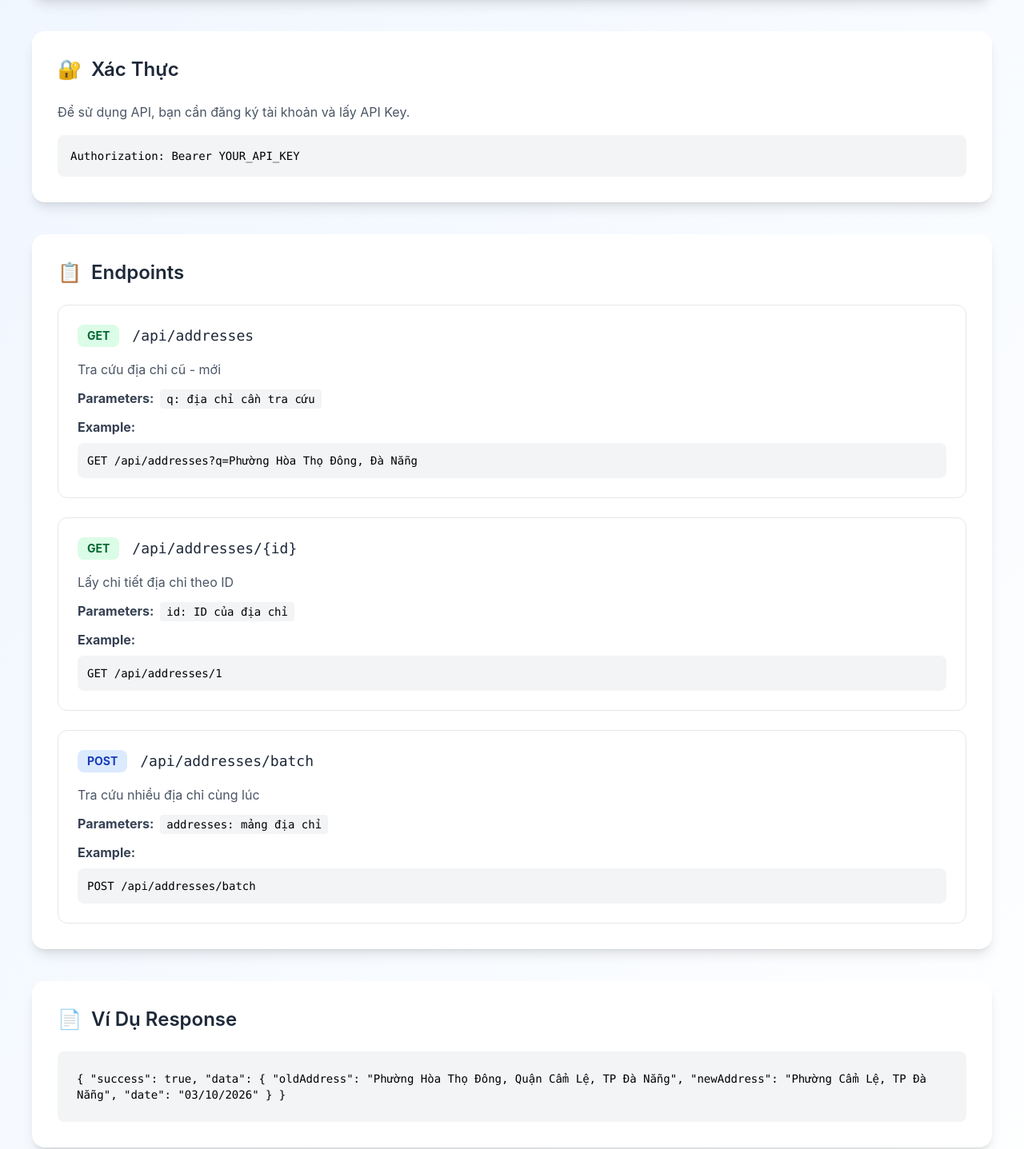
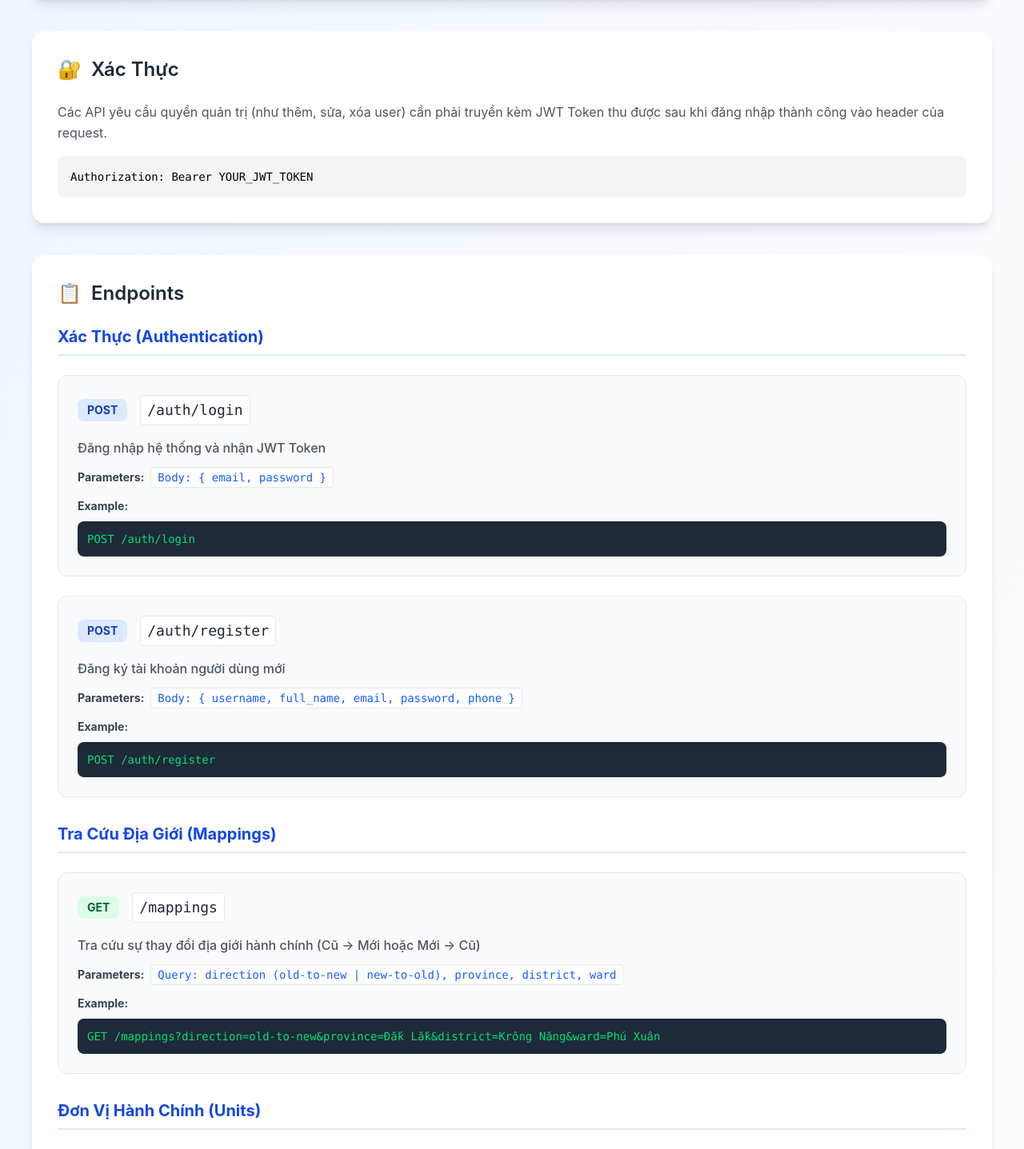
Before and after one commit to hieunieitdevelopment-jpg/mini-project-internship, a React app in the folder Frontend/: page /api in a window 1280 px wide. Shown: the part 486-1923 px from the top of the page at 80% size. Built offline with nearby package versions, Linux system fonts and the light colour scheme; the HTML template or start-up script is replaced by a standard one.

Commit message:
feat: Hoàn thiện tính năng xác thực, bảo vệ route Admin và tối ưu bản đồ tra cứu

```diff
--- a/Frontend/src/pages/Api.jsx
+++ b/Frontend/src/pages/Api.jsx
@@ -1,26 +1,76 @@
 function Api() {
 
-  const endpoints = [
+  const apiGroups = [
+    {
+      category: "Xác Thực (Authentication)",
+      endpoints: [
+        {
+          method: "POST",
+          path: "/auth/login",
+          description: "Đăng nhập hệ thống và nhận JWT Token",
+          params: "Body: { email, password }",
+          example: 'POST /auth/login'
+        },
+        {
+          method: "POST",
+          path: "/auth/register",
+          description: "Đăng ký tài khoản người dùng mới",
+          params: "Body: { username, full_name, email, password, phone }",
+          example: 'POST /auth/register'
+        }
+      ]
+    },
+    {
+      category: "Tra Cứu Địa Giới (Mappings)",
+      endpoints: [
         {
           method: "GET",
-      path: "/api/addresses",
-      description: "Tra cứu địa chỉ cũ - mới",
-      params: "q: địa chỉ cần tra cứu",
-      example: "GET /api/addresses?q=Phường Hòa Thọ Đông, Đà Nẵng"
+          path: "/mappings",
+          description: "Tra cứu sự thay đổi địa giới hành chính (Cũ -> Mới hoặc Mới -> Cũ)",
+          params: "Query: direction (old-to-new | new-to-old), province, district, ward",
+          example: "GET /mappings?direction=old-to-new&province=Đắk Lắk&district=Krông Năng&ward=Phú Xuân"
+        }
+      ]
+    },
+    {
+      category: "Đơn Vị Hành Chính (Units)",
+      endpoints: [
+        {
+          method: "GET",
+          path: "/provinces",
+          description: "Lấy danh sách tất cả Tỉnh/Thành phố",
+          params: "—",
+          example: "GET /provinces"
         },
         {
           method: "GET",
-      path: "/api/addresses/{id}",
-      description: "Lấy chi tiết địa chỉ theo ID",
-      params: "id: ID của địa chỉ",
-      example: "GET /api/addresses/1"
+          path: "/provinces/{id}/districts",
+          description: "Lấy danh sách Huyện/Quận trực thuộc một Tỉnh",
+          params: "Path: id (Mã tỉnh)",
+          example: "GET /provinces/1/districts"
         },
         {
-      method: "POST",
-      path: "/api/addresses/batch",
-      description: "Tra cứu nhiều địa chỉ cùng lúc",
-      params: "addresses: mảng địa chỉ",
-      example: "POST /api/addresses/batch"
+          method: "GET",
+          path: "/districts/{id}/wards",
+          description: "Lấy danh sách Xã/Phường trực thuộc một Huyện",
+          params: "Path: id (Mã huyện), Query: active (true/false)",
+          example: "GET /districts/5/wards?active=true"
+        },
+        {
+          method: "GET",
+          path: "/units/suggest",
+          description: "Gợi ý tìm kiếm nhanh đơn vị hành chính",
+          params: "Query: q (Từ khóa), level (ward/district/province)",
+          example: "GET /units/suggest?q=Phú Xuân&level=ward"
+        },
+        {
+          method: "GET",
+          path: "/units/{id}",
+          description: "Lấy thông tin chi tiết một đơn vị hành chính theo ID",
+          params: "Path: id (Mã đơn vị)",
+          example: "GET /units/10"
+        }
+      ]
     }
   ];
 
@@ -46,12 +96,12 @@ function Api() {
         </h2>
 
         <p className="text-sm md:text-base text-gray-600 leading-relaxed mb-4">
-          API AddressLookup cung cấp dịch vụ tra cứu thay đổi địa giới hành chính một cách nhanh chóng và chính xác.
-          Dữ liệu được cập nhật theo nghị quyết chính thức của chính phủ.
+          API AddressLookup cung cấp dịch vụ xác thực, quản lý và tra cứu thay đổi địa giới hành chính một cách nhanh chóng, chính xác.
+          Dữ liệu được cập nhật tự động theo các nghị quyết chính thức của chính phủ.
         </p>
 
         <div className="bg-blue-50 border-l-4 border-blue-400 p-3 md:p-4 rounded-r-lg break-all">
-          <p className="text-blue-800 font-medium text-sm md:text-base">Base URL: https://api.addresslookup.com</p>
+          <p className="text-blue-800 font-medium text-sm md:text-base">Base URL: http://44.202.66.188:3000/api/v1</p>
         </div>
 
       </div>
@@ -65,11 +115,11 @@ function Api() {
         </h2>
 
         <p className="text-sm md:text-base text-gray-600 leading-relaxed mb-4">
-          Để sử dụng API, bạn cần đăng ký tài khoản và lấy API Key.
+          Các API yêu cầu quyền quản trị (như thêm, sửa, xóa user) cần phải truyền kèm JWT Token thu được sau khi đăng nhập thành công vào header của request.
         </p>
 
         <div className="bg-gray-100 p-3 md:p-4 rounded-lg font-mono text-xs md:text-sm break-all">
-          Authorization: Bearer YOUR_API_KEY
+          Authorization: Bearer YOUR_JWT_TOKEN
         </div>
 
       </div>
@@ -82,40 +132,43 @@ function Api() {
           Endpoints
         </h2>
 
-        <div className="space-y-4 md:space-y-6">
+        <div className="space-y-8">
 
-          {endpoints.map((endpoint, index) => (
+          {apiGroups.map((group, groupIndex) => (
+            <div key={groupIndex} className="space-y-4 md:space-y-6">
+              <h3 className="text-lg md:text-xl font-bold text-blue-700 border-b-2 border-blue-100 pb-2">
+                {group.category}
+              </h3>
 
-            <div key={index} className="border border-gray-200 rounded-xl p-4 md:p-6">
-
+              {group.endpoints.map((endpoint, index) => (
+                <div key={index} className="border border-gray-200 rounded-xl p-4 md:p-6 hover:shadow-md transition-shadow bg-gray-50">
                   <div className="flex flex-col sm:flex-row sm:items-center gap-2 sm:gap-4 mb-3 md:mb-4">
-
                     <span className={`inline-block w-fit px-3 py-1 rounded-lg text-xs md:text-sm font-bold ${
                       endpoint.method === 'GET' ? 'bg-green-100 text-green-800' :
                       endpoint.method === 'POST' ? 'bg-blue-100 text-blue-800' :
-                  'bg-yellow-100 text-yellow-800'
+                      endpoint.method === 'PUT' ? 'bg-yellow-100 text-yellow-800' :
+                      'bg-red-100 text-red-800'
                     }`}>
                       {endpoint.method}
                     </span>
-
-                <code className="text-sm md:text-lg font-mono text-gray-800 break-all">{endpoint.path}</code>
-
+                    <code className="text-sm md:text-lg font-mono text-gray-800 break-all bg-white px-2 py-1 rounded border border-gray-200">{endpoint.path}</code>
                   </div>
 
-              <p className="text-sm md:text-base text-gray-600 mb-3">{endpoint.description}</p>
+                  <p className="text-sm md:text-base text-gray-600 mb-3 font-medium">{endpoint.description}</p>
 
                   <div className="mb-3">
-                <strong className="text-gray-700">Parameters:</strong>
-                <code className="ml-2 bg-gray-100 px-2 py-1 rounded text-xs md:text-sm break-all">{endpoint.params}</code>
+                    <strong className="text-gray-700 text-sm">Parameters:</strong>
+                    <code className="ml-2 bg-white border border-gray-200 px-2 py-1 rounded text-xs md:text-sm break-all text-blue-600">{endpoint.params}</code>
                   </div>
 
                   <div>
-                <strong className="text-gray-700">Example:</strong>
-                <div className="mt-2 bg-gray-100 p-3 rounded-lg font-mono text-xs md:text-sm overflow-x-auto">
+                    <strong className="text-gray-700 text-sm">Example:</strong>
+                    <div className="mt-2 bg-gray-800 text-green-400 p-3 rounded-lg font-mono text-xs md:text-sm overflow-x-auto shadow-inner">
                       {endpoint.example}
                     </div>
                   </div>
-
+                </div>
+              ))}
             </div>
 
           ))}
@@ -132,14 +185,29 @@ function Api() {
           Ví Dụ Response
         </h2>
 
-        <div className="bg-gray-100 p-4 md:p-6 rounded-lg font-mono text-xs md:text-sm overflow-x-auto">
+        <div className="bg-gray-800 text-green-400 p-4 md:p-6 rounded-lg font-mono text-xs md:text-sm overflow-x-auto shadow-inner">
 {`{
-  "success": true,
-  "data": {
-    "oldAddress": "Phường Hòa Thọ Đông, Quận Cẩm Lệ, TP Đà Nẵng",
-    "newAddress": "Phường Cẩm Lệ, TP Đà Nẵng",
-    "date": "03/10/2026"
+  "data": [
+    {
+      "old_unit": {
+        "id": 1,
+        "name": "Xã Phú Lộc",
+        "level": "ward",
+        "parent": "Huyện Krông Năng"
+      },
+      "new_unit": {
+        "id": 2,
+        "name": "Xã Krông Năng",
+        "level": "ward"
+      },
+      "change": {
+        "type": "merge",
+        "resolution_number": "1660/NQ-UBTVQH15",
+        "effective_date": "2025-07-01T00:00:00.000Z",
+        "description": "Sáp nhập toàn bộ DT và dân số của xã Phú Lộc thành xã Krông Năng mới."
       }
+    }
+  ]
 }`}
         </div>
 
```
Lines whose indentation alone changed are shown as unchanged.
